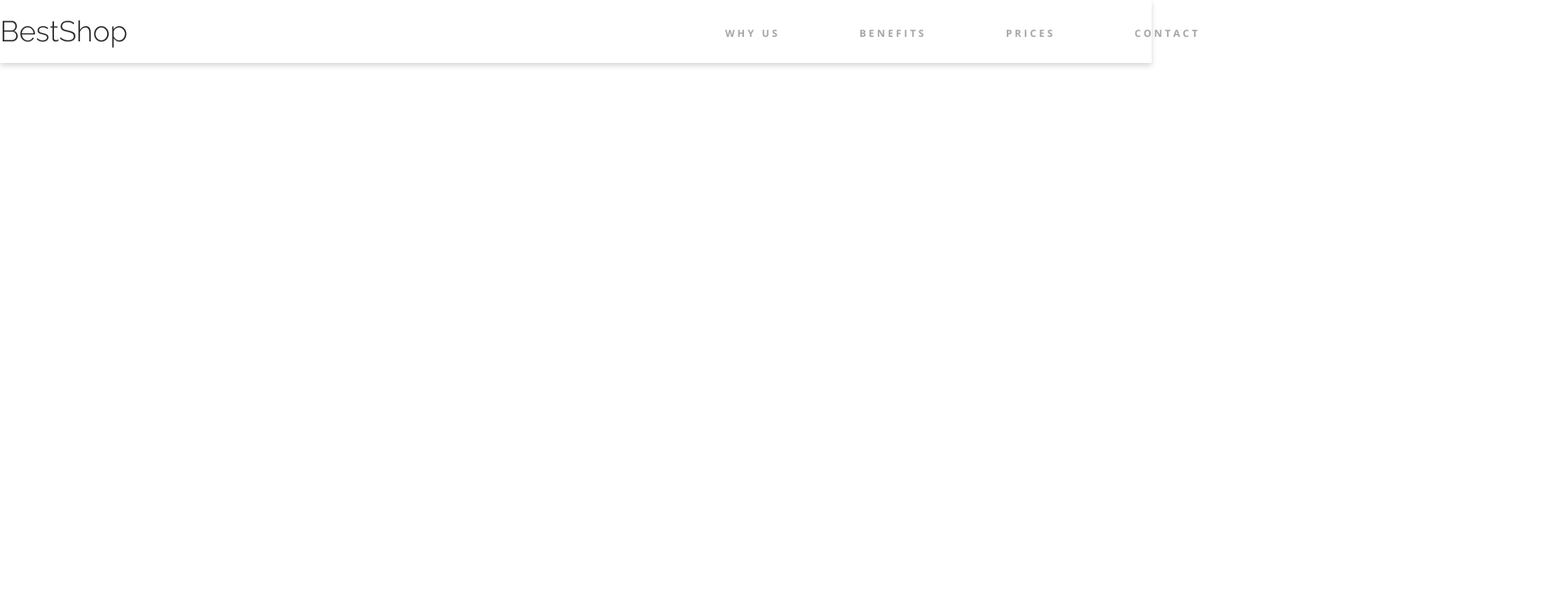
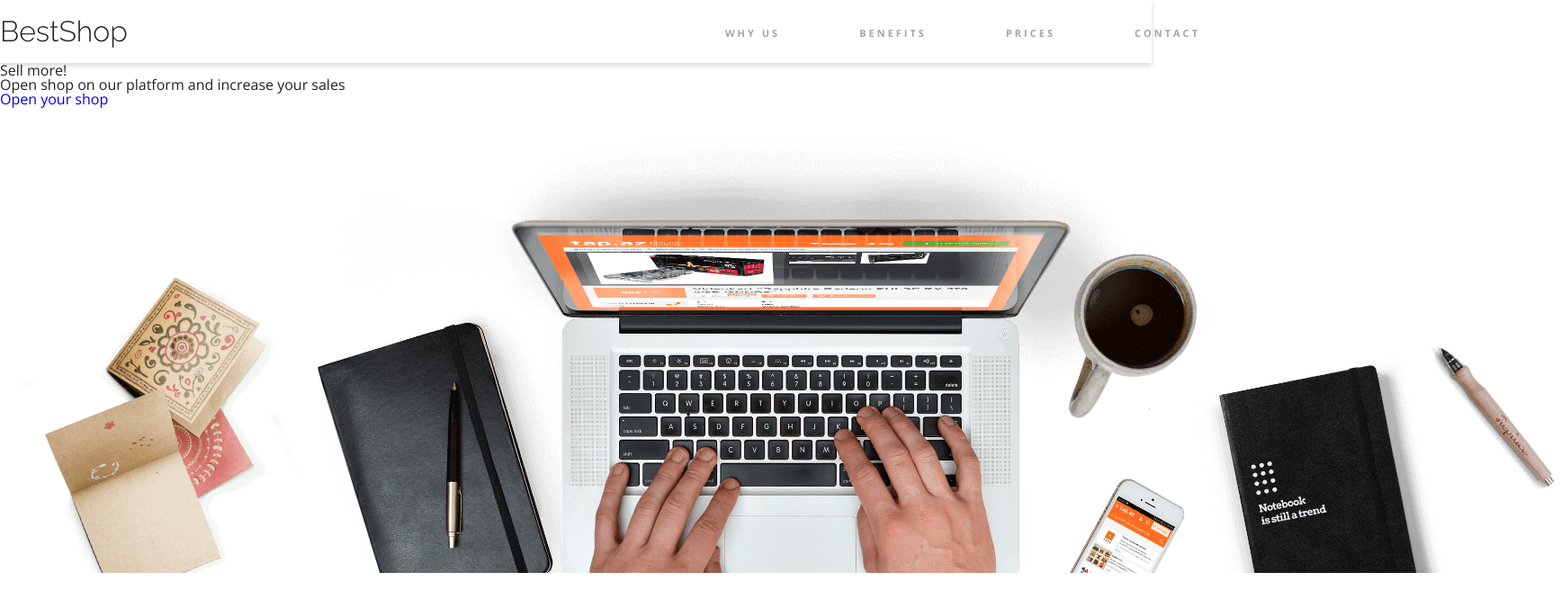
Before and after one commit to JedrzejSpieszalski/BestShop, a plain HTML site: page index.html in a window 1280 px wide. Shown: the whole page at 90% size, 1735 px wide, since content can reach past the window. Drawn offline with nearby package versions, Linux system fonts and the light colour scheme; a web font is replaced by a local one.

Commit message:
dodanie sekcji otwierającej

```diff
--- a/index.html
+++ b/index.html
@@ -37,5 +37,21 @@
 </header>
 
 
+<section class="opening">
+<div class="opening__content">
+
+
+    <h1 class="opening__header">Sell more!</h1>
+    <p class="opening__heading">Open shop on our platform and increase your sales</p>
+    <a href="#" class="btn btn--primary btn--large">Open your shop</a>
+</div>
+
+    <img src="assets/Background.png" alt="" class="opening__image">
+
+
+
+</section>
+
+
 </body>
 </html>
```
